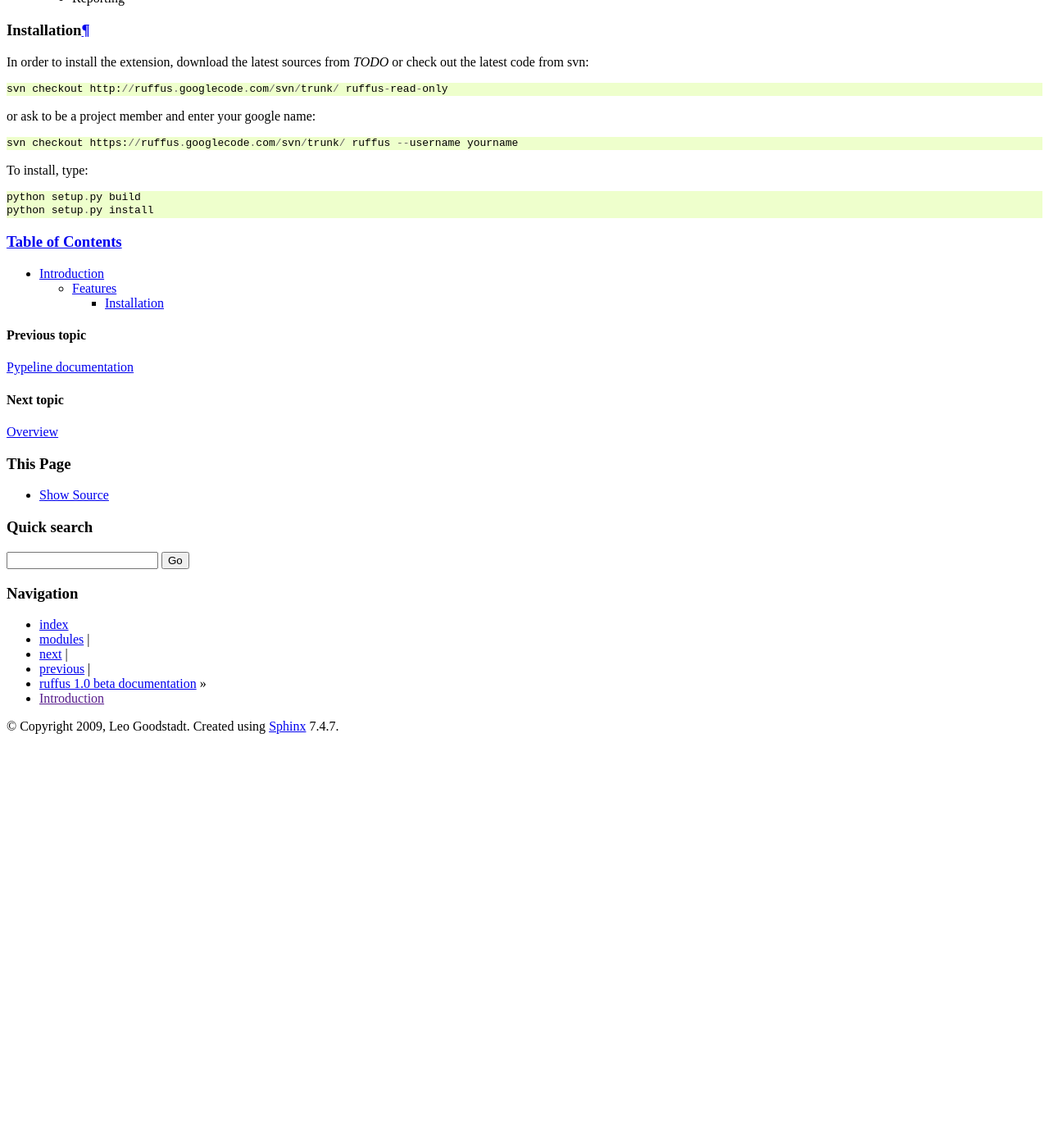
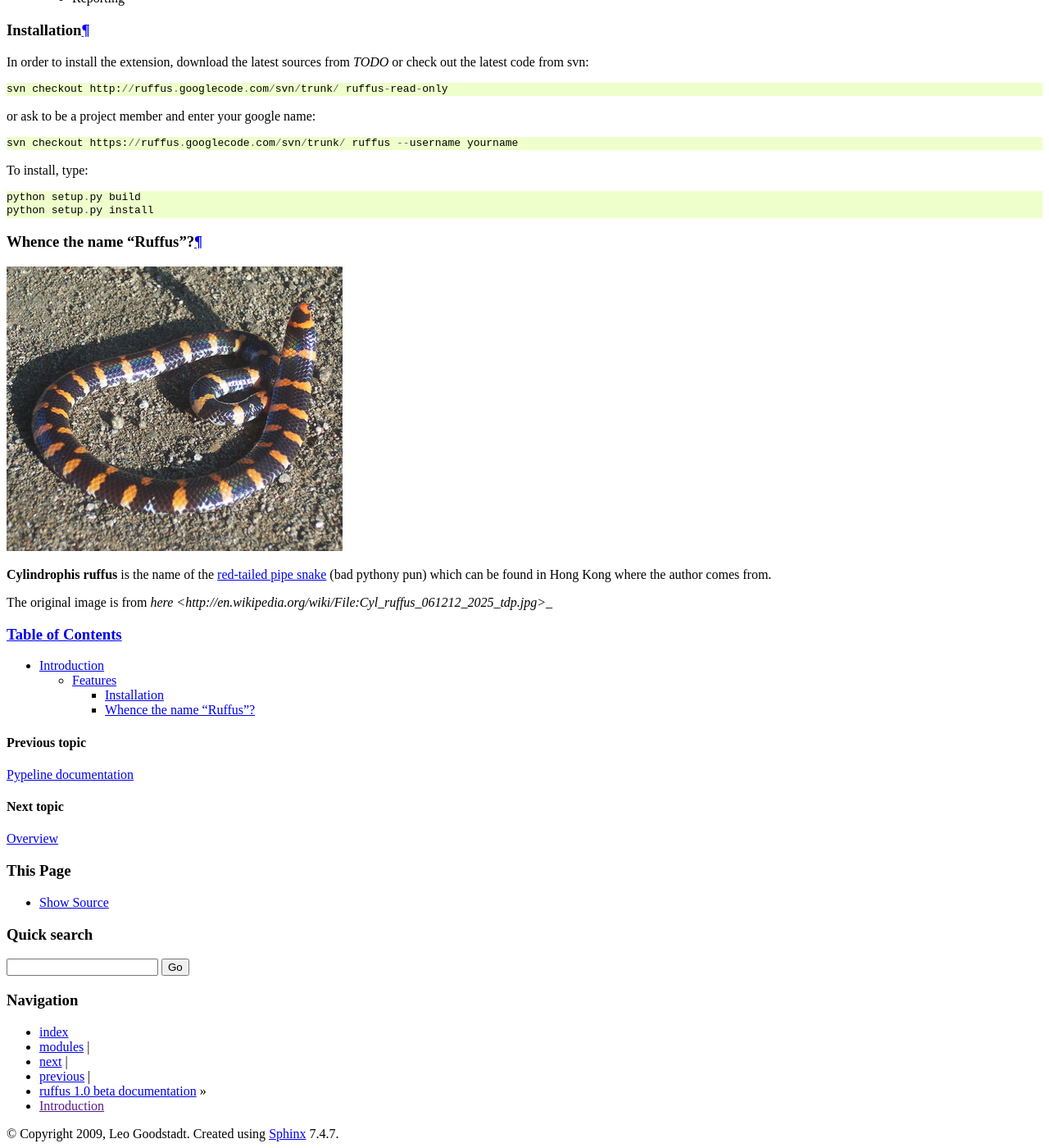
Before and after one commit to cgat-developers/ruffus, a Sphinx documentation site: the page built from doc/Introduction.rst, in a window 1280 px wide and 1400 px high, scrolled down 500 px. Shown: the whole window at 82% size. Built offline with Sphinx 7.4.7, drawn with Linux system fonts in a browser that asks for light colours; before the commit the page ends 1403 px from its top, so only the background shows below that.

```diff
--- a/doc/Introduction.rst
+++ b/doc/Introduction.rst
@@ -4,7 +4,7 @@
 Introduction
 ************
 
-The :mod:`pipeline` module is a lightweight way to add support
+The :mod:`ruffus` module is a lightweight way to add support
 for running computational pipelines.
 
 Features
@@ -37,3 +37,15 @@ To install, type::
 
    python setup.py build
    python setup.py install
+
+
+Whence the name "Ruffus"?
+*****************************
+
+.. image:: images/cyl_ruffus.jpg
+
+**Cylindrophis ruffus** is the name of the
+`red-tailed pipe snake <http://en.wikipedia.org/wiki/Cylindrophis_ruffus>`_ (bad pythony pun)
+which can be found in Hong Kong where the author comes from.
+
+The original image is from `here <http://en.wikipedia.org/wiki/File:Cyl_ruffus_061212_2025_tdp.jpg>_`
```
Also changed, not shown: doc/html/Introduction.html (+10 -1 lines), doc/html/_sources/Introduction.txt (+13 -1 lines), doc/html/_images/cyl_ruffus.jpg (added), doc/html/searchindex.js, doc/images/cyl_ruffus.jpg (added).
